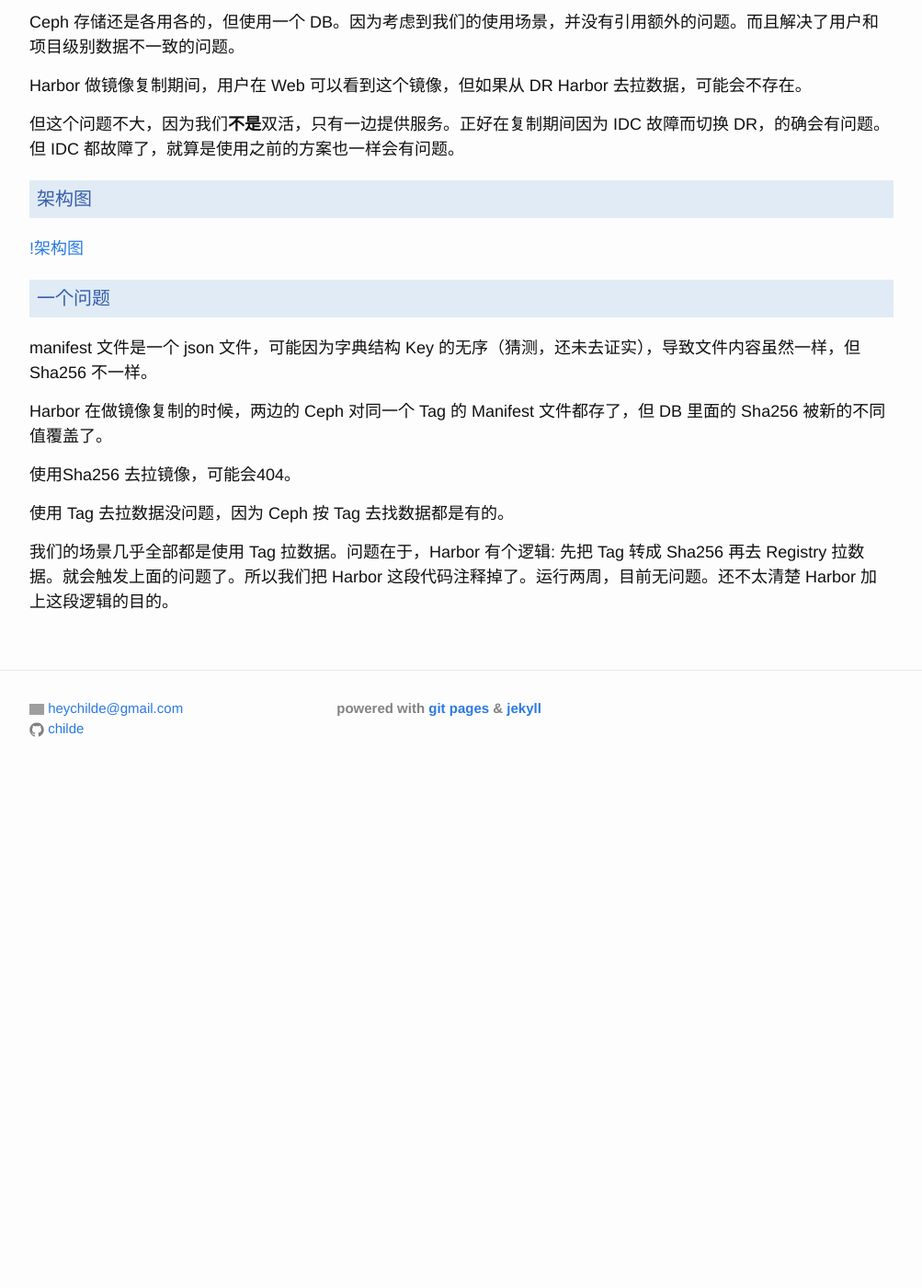
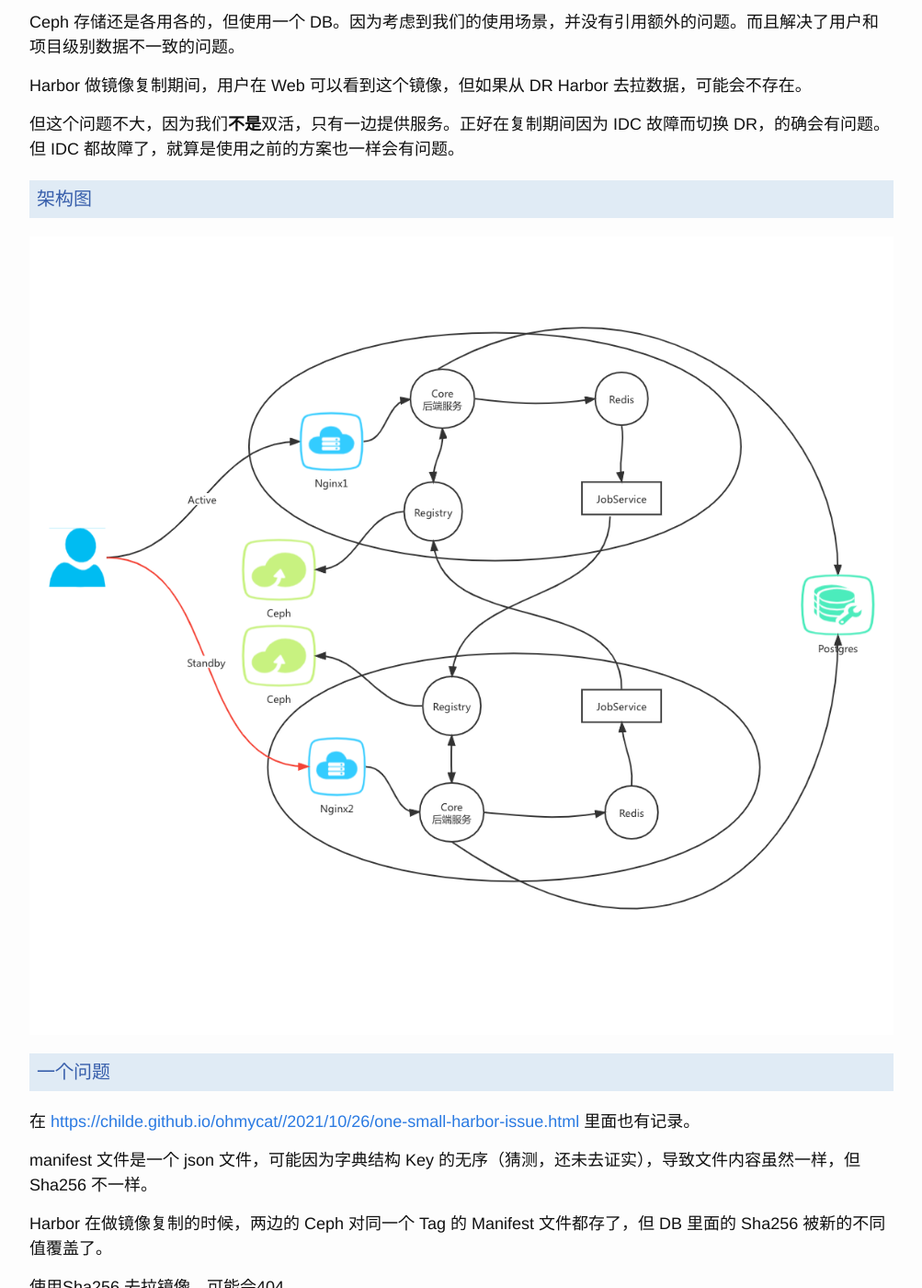
Before and after one commit to childe/ohmycat, a Jekyll site: the page built from _posts/2021-10-27-our-harbor-architecture.md, in a window 1280 px wide and 1400 px high, scrolled down 581 px. Shown: the whole window at 92% size, without its empty margins (138-1141 px from the left). Built offline with Jekyll 4.4.1, drawn with Linux system fonts in a browser that asks for light colours; before the commit the page ends 1445 px from its top, so only the background shows below that; grey boxes are pictures that could not be loaded.

Commit message:
modified:   _posts/2021-10-27-our-harbor-architecture.md

```diff
--- a/_posts/2021-10-27-our-harbor-architecture.md
+++ b/_posts/2021-10-27-our-harbor-architecture.md
@@ -30,9 +30,11 @@ Harbor 做镜像复制期间，用户在 Web 可以看到这个镜像，但如
 
 ## 架构图
 
-[!架构图](/ohmycat/images/harbor-dr.png)
+![架构图](https://childe.github.io/ohmycat/images/harbor-dr.png)
 
 ## 一个问题
+
+在 [https://childe.github.io/ohmycat//2021/10/26/one-small-harbor-issue.html](https://childe.github.io/ohmycat//2021/10/26/one-small-harbor-issue.html) 里面也有记录。
 
 manifest 文件是一个 json 文件，可能因为字典结构 Key 的无序（猜测，还未去证实），导致文件内容虽然一样，但 Sha256 不一样。
 
```
